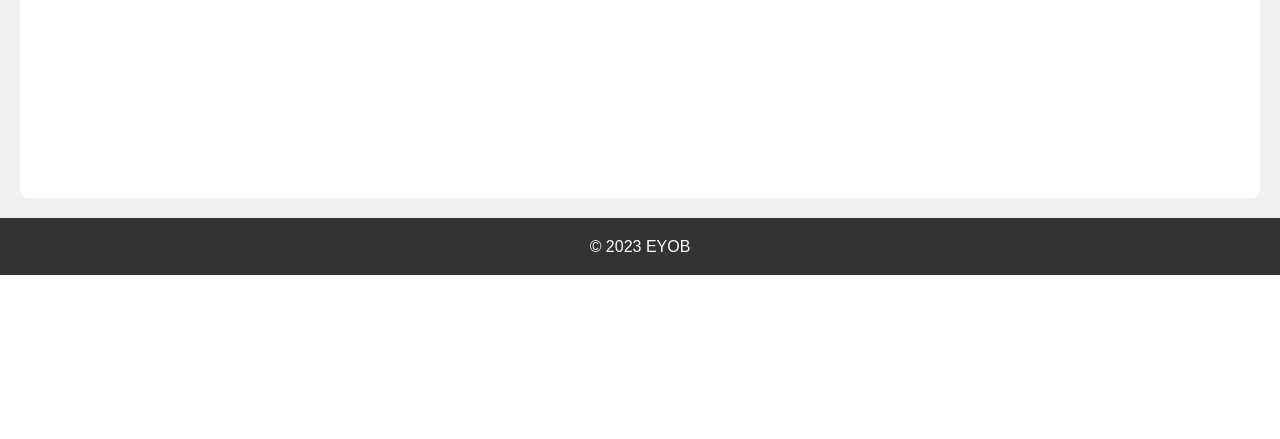
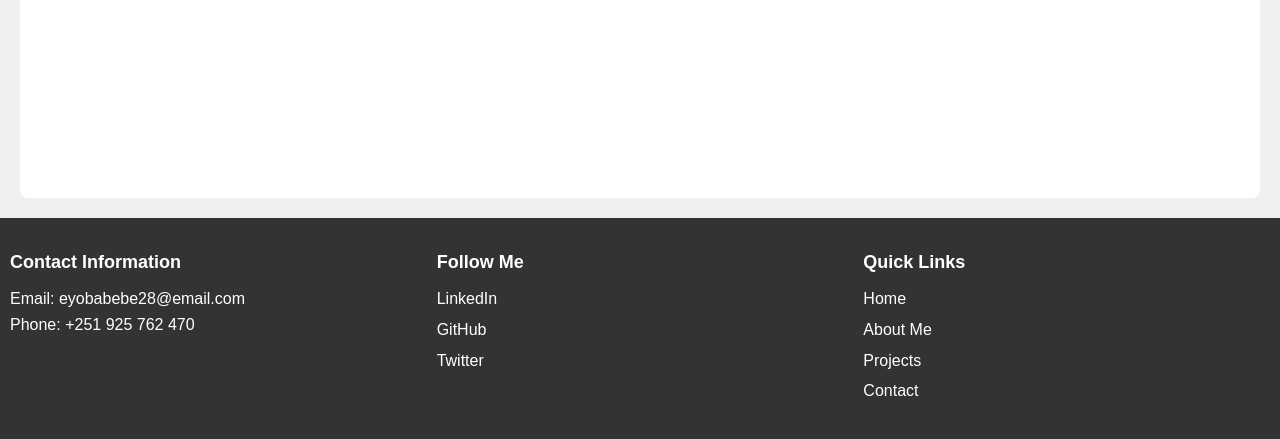
Before and after one commit to eyob84/alx_capstone_project, a Flask app: page /projects in a window 1280 px wide. Shown: the part 632-1071 px from the top of the page. Before the commit the page ends 907 px from the top, so only its background shows below. Run offline with Flask 3, Linux system fonts and the light colour scheme.

Commit message:
portfolio

```diff
--- a/static/styles.css
+++ b/static/styles.css
@@ -1,18 +1,21 @@
-
-body, h1, h2, p, ul, li {
+body,
+h1,
+h2,
+p,
+ul,
+li {
     margin: 0;
     padding: 0;
 }
-/* Style the project list container */
+
 .project-list {
     display: flex;
     flex-wrap: wrap;
     justify-content: space-between;
 }
 
-/* Style individual project cards */
 .project-card {
-    width: 30%; /* Adjust the width as needed */
+    width: 30%;
     border: 1px solid #ccc;
     border-radius: 5px;
     padding: 10px;
@@ -21,20 +24,17 @@ body, h1, h2, p, ul, li {
     background-color: #fff;
 }
 
-/* Style project titles */
 .project-card h2 {
     font-size: 18px;
     margin-top: 0;
     color: #007BFF;
 }
 
-/* Style project descriptions */
 .project-card p {
     font-size: 14px;
     color: #333;
 }
 
-/* Style the "View Project" link */
 .project-card a {
     display: inline-block;
     padding: 5px 10px;
@@ -47,11 +47,10 @@ body, h1, h2, p, ul, li {
 }
 
 .project-card a:hover {
-    background-color: #0056b3; /* Darker shade on hover */
+    background-color: #0056b3;
+
 }
 
-
-/* Define CSS styles for the skills list */
 .skills-list {
     list-style: none;
     padding: 0;
@@ -66,10 +65,8 @@ body, h1, h2, p, ul, li {
     border-radius: 5px;
 }
 
-
-
-main{
-    height:70vh;
+main {
+    height: 70vh;
     scroll-behavior: auto;
 }
 
@@ -79,7 +76,6 @@ body {
     line-height: 1.6;
     color: #333;
 }
-
 
 header {
     background-color: #333;
@@ -95,7 +91,6 @@ header h1 {
 header p {
     font-size: 1.2rem;
 }
-
 
 nav ul {
     background-color: #333;
@@ -114,7 +109,6 @@ nav a {
     color: #fff;
 }
 
-
 section {
     padding: 2rem;
     background-color: #fff;
@@ -127,21 +121,50 @@ section h2 {
     margin-bottom: 1rem;
 }
 
-
 section ul {
     list-style: disc;
 }
 
+footer {
+    background-color: #333;
+    color: #fff;
+    padding: 20px 0;
+}
 
-footer {
-    text-align: center;
-    padding: 1rem 0;
-    background-color: #333;
+.footer-container {
+    display: flex;
+    justify-content: space-around;
+    flex-wrap: wrap;
+}
+
+.footer-section {
+    flex: 1;
+    padding: 10px;
+}
+
+.footer-section h3 {
+    font-size: 18px;
+    margin: 0 0 10px;
+}
+
+.footer-section ul {
+    list-style: none;
+    padding: 0;
+}
+
+.footer-section li {
+    margin: 5px 0;
+}
+
+.footer-section a {
+    text-decoration: none;
     color: #fff;
 }
 
+.footer-section a:hover {
+    text-decoration: underline;
+}
 
-/* Responsive design */
 @media (max-width: 768px) {
     header h1 {
         font-size: 2rem;
--- a/templates/about.html
+++ b/templates/about.html
@@ -19,8 +19,6 @@
 
     </section>
 
-    <footer>
-        <p>&copy; 2023 EYOB</p>
-    </footer>
+    {% include 'footer.html' %}
 </body>
 </html>
--- a/templates/contact.html
+++ b/templates/contact.html
@@ -34,9 +34,7 @@
 
     </section>
 
-    <footer>
-        <p>&copy; 2023 EYOB</p>
-    </footer>
+    {% include 'footer.html' %}
 </body>
 
 </html>
--- a/templates/footer.html
+++ b/templates/footer.html
@@ -0,0 +1,26 @@
+<footer>
+    <div class="footer-container">
+        <div class="footer-section contact">
+            <h3>Contact Information</h3>
+            <p>Email: eyobabebe28@email.com</p>
+            <p>Phone: +251 925 762 470</p>
+        </div>
+        <div class="footer-section social">
+            <h3>Follow Me</h3>
+            <ul>
+                <li><a href="#">LinkedIn</a></li>
+                <li><a href="#">GitHub</a></li>
+                <li><a href="#">Twitter</a></li>
+            </ul>
+        </div>
+        <div class="footer-section links">
+            <h3>Quick Links</h3>
+            <ul>
+                <li><a href="index.html">Home</a></li>
+                <li><a href="about.html">About Me</a></li>
+                <li><a href="projects.html">Projects</a></li>
+                <li><a href="contact.html">Contact</a></li>
+            </ul>
+        </div>
+    </div>
+</footer>
--- a/templates/index.html
+++ b/templates/index.html
@@ -12,8 +12,6 @@
 </main>
 
 
-    <footer>
-        <p>&copy; 2023 EYOB</p>
-    </footer>
+{% include 'footer.html' %}
 </body>
 </html>
--- a/templates/projects.html
+++ b/templates/projects.html
@@ -27,8 +27,6 @@
 
     </section>
 
-    <footer>
-        <p>&copy; 2023 EYOB</p>
-    </footer>
+    {% include 'footer.html' %}
 </body>
 </html>
--- a/templates/skills.html
+++ b/templates/skills.html
@@ -21,8 +21,6 @@
     </main>
     </section>
 
-    <footer>
-        <p>&copy; 2023 EYOB</p>
-    </footer>
+    {% include 'footer.html' %}
 </body>
 </html>
```
Also changed, not shown: static/contact.css (+5 -2 lines).
